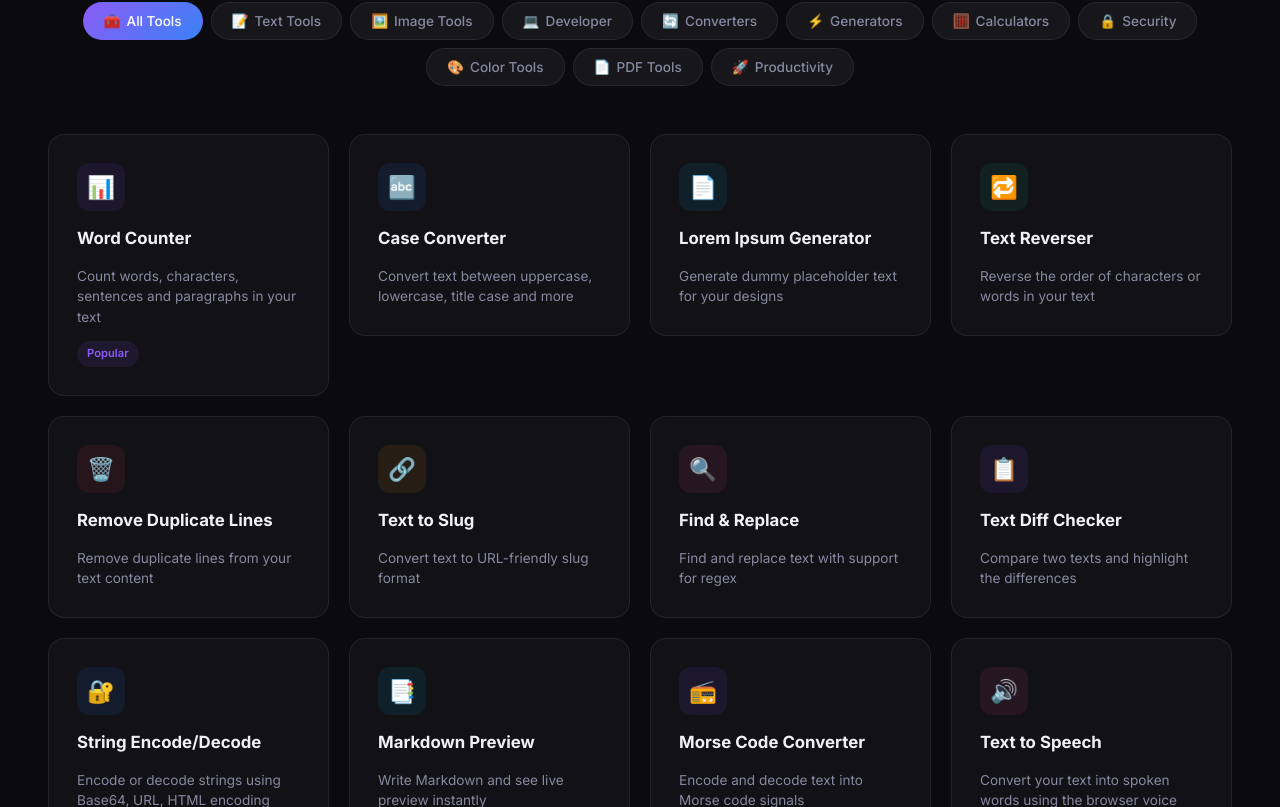
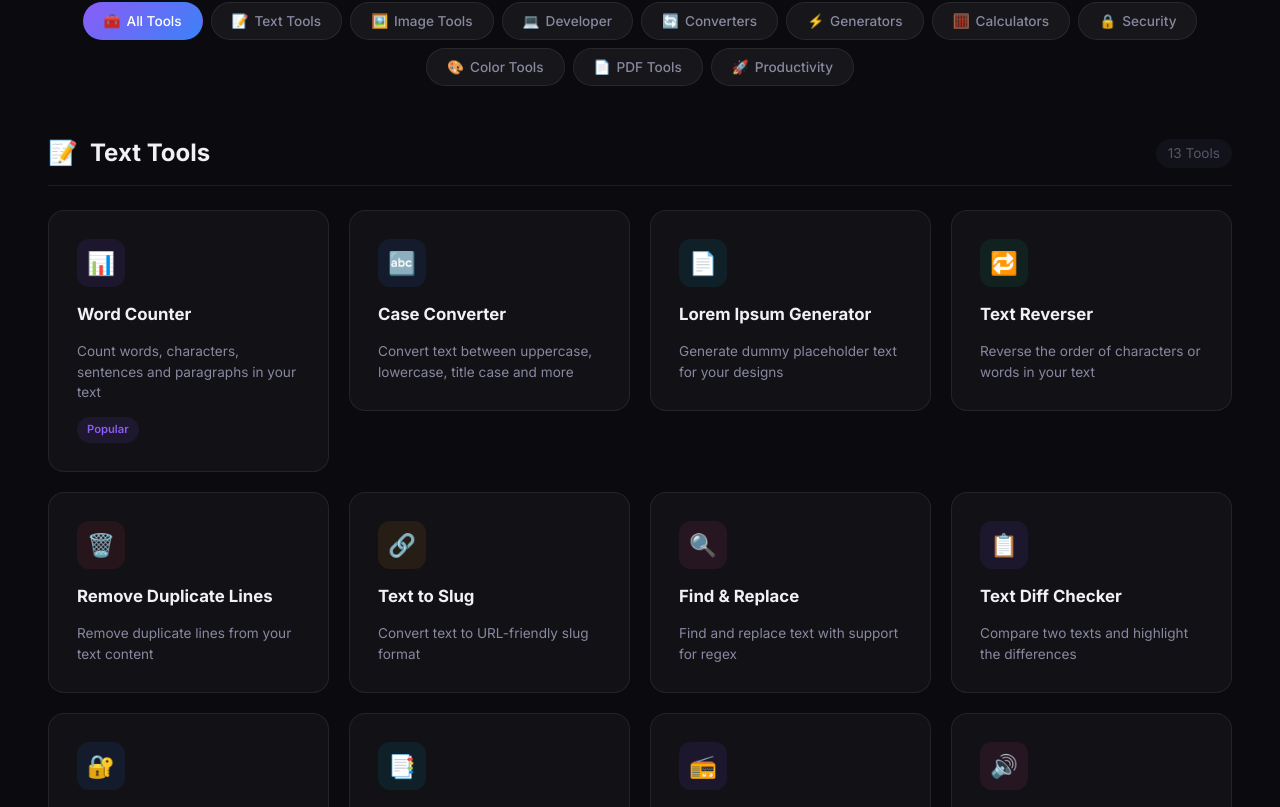
Before and after one commit to muhammadnabeelawan/all-tools, a Next.js app: page / in a window 1280 px wide. Shown: the part 713-1520 px from the top of the page. Built offline with nearby package versions, Linux system fonts and the light colour scheme.

Commit message:
Fix HomePage ReferenceError, add category grouping in All view, and auto-scroll to tools

```diff
--- a/src/app/page.js
+++ b/src/app/page.js
@@ -6,6 +6,70 @@ import { categories, getToolsByCategory } from '@/lib/tools-data';
 export default function HomePage() {
   const [activeCategory, setActiveCategory] = useState('all');
   const filteredTools = getToolsByCategory(activeCategory);
+
+  const handleCategoryChange = (catId) => {
+    setActiveCategory(catId);
+    // Smooth scroll to tools grid
+    const toolsSection = document.getElementById('tools-grid-start');
+    if (toolsSection) {
+      toolsSection.scrollIntoView({ behavior: 'smooth', block: 'start' });
+    }
+  };
+
+  const renderTools = () => {
+    if (activeCategory !== 'all') {
+      return (
+        <div className="tools-grid">
+          {filteredTools.map((tool, i) => (
+            <div key={tool.id} style={{ animationDelay: `${i * 0.03}s` }} className="animate-fade-in-up">
+              <ToolCard tool={tool} />
+            </div>
+          ))}
+        </div>
+      );
+    }
+
+    // Grouped layout for 'All' category
+    return (
+      <div style={{ display: 'flex', flexDirection: 'column', gap: '4rem' }}>
+        {categories.filter(c => c.id !== 'all').map(cat => {
+          const catTools = filteredTools.filter(t => t.category === cat.id);
+          if (catTools.length === 0) return null;
+
+          return (
+            <div key={cat.id}>
+              <div style={{
+                display: 'flex',
+                alignItems: 'center',
+                gap: '12px',
+                marginBottom: '1.5rem',
+                borderBottom: '1px solid var(--border-color)',
+                paddingBottom: '12px'
+              }}>
+                <span style={{ fontSize: '1.5rem' }}>{cat.icon}</span>
+                <h2 style={{ fontSize: '1.5rem', margin: 0 }}>{cat.name}</h2>
+                <span style={{
+                  marginLeft: 'auto',
+                  fontSize: '0.85rem',
+                  color: 'var(--text-muted)',
+                  background: 'var(--bg-secondary)',
+                  padding: '4px 12px',
+                  borderRadius: '20px'
+                }}>{catTools.length} Tools</span>
+              </div>
+              <div className="tools-grid">
+                {catTools.map((tool, i) => (
+                  <div key={tool.id} className="animate-fade-in-up">
+                    <ToolCard tool={tool} />
+                  </div>
+                ))}
+              </div>
+            </div>
+          );
+        })}
+      </div>
+    );
+  };
 
   return (
     <>
@@ -43,7 +107,7 @@ export default function HomePage() {
             <button
               key={cat.id}
               className={`category-tab${activeCategory === cat.id ? ' active' : ''}`}
-              onClick={() => setActiveCategory(cat.id)}
+              onClick={() => handleCategoryChange(cat.id)}
             >
               <span>{cat.icon}</span>
               {cat.name}
@@ -51,14 +115,8 @@ export default function HomePage() {
           ))}
         </div>
 
-        <div className="container">
-          <div className="tools-grid">
-            {filteredTools.map((tool, i) => (
-              <div key={tool.id} style={{ animationDelay: `${i * 0.03}s` }} className="animate-fade-in-up">
-                <ToolCard tool={tool} />
-              </div>
-            ))}
-          </div>
+        <div className="container" id="tools-grid-start" style={{ scrollMarginTop: '100px' }}>
+          {renderTools()}
         </div>
       </section>
     </>
```
